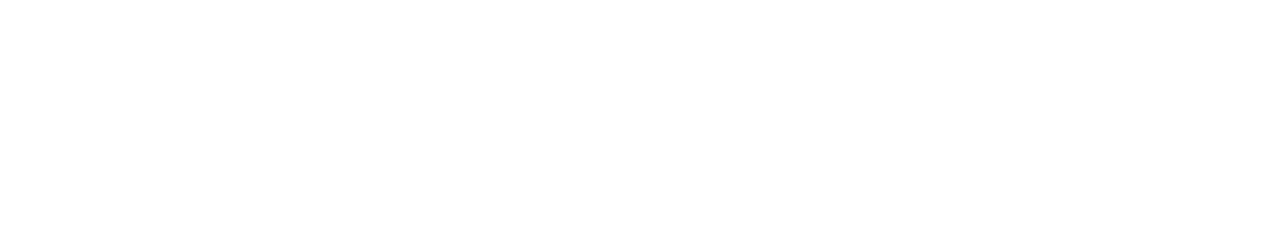
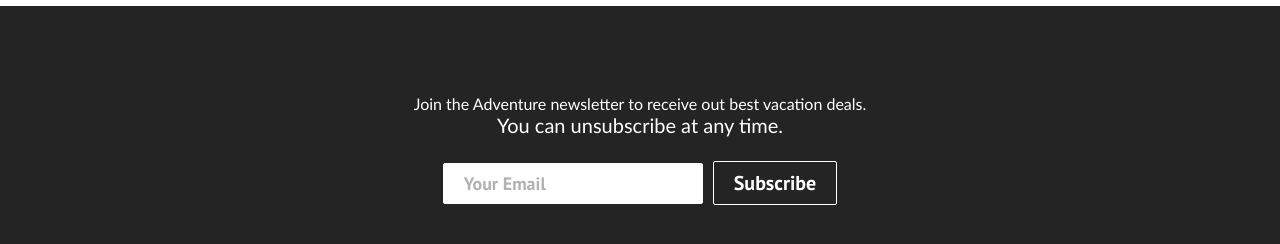
Before and after one commit to yoga1234/react-website-tutorial, a React (Create React App) app: page / in a window 1280 px wide. Shown: the part 1919-2163 px from the top of the page. Before the commit the page ends 1925 px from the top, so only its background shows below. Built offline with nearby package versions, Linux system fonts and the light colour scheme.

Commit message:
adding footer section and styles

```diff
--- /dev/null
+++ b/src/components/Footer.css
@@ -0,0 +1,163 @@
+.footer-container {
+  background-color: #242424;
+  padding: 4rem 0 2rem 0;
+  display: flex;
+  flex-direction: column;
+  justify-content: center;
+  align-items: center;
+}
+
+.footer-subscription {
+  display: flex;
+  flex-direction: column;
+  justify-content: center;
+  align-items: center;
+  text-align: center;
+
+  margin-bottom: 24px;
+  padding: 24px;
+  color: #fff;
+}
+
+.footer-subscription > p {
+  font-family: 'Trebuchet MS', 'Lucida Sans Unicode', 'Lucida Grande',
+    'Lucida Sans', Arial, sans-serif;
+}
+
+.footer-subscription-heading {
+  margin-bottom: 24px;
+  font-size: 24px;
+}
+
+.footer-subscription-text {
+  margin-bottom: 24px;
+  font-size: 20px;
+}
+
+.footer-input {
+  padding: 8px 20px;
+  border-radius: 2px;
+  margin-right: 10px;
+  outline: none;
+  border: none;
+  font-size: 18px;
+  margin-bottom: 16px;
+  border: 1px solid #fff;
+}
+
+.footer-links {
+  width: 100%;
+  max-width: 1000px;
+  display: flex;
+  justify-content: center;
+}
+
+.footer-link-wrapper {
+  display: flex;
+}
+
+.footer-link-items {
+  display: flex;
+  flex-direction: column;
+  align-items: flex-start;
+  margin: 16px;
+  text-align: left;
+  width: 160px;
+  box-sizing: border-box;
+}
+
+.footer-link-items h2 {
+  margin-bottom: 16px;
+}
+
+.footer-link-items > h2 {
+  color: #fff;
+}
+
+.footer-link-items a {
+  color: #fff;
+  text-decoration: none;
+  margin-bottom: 0.5rem;
+}
+
+.footer-link-items a:hover {
+  color: #e9e9e9;
+  transition: 0.3s ease-out;
+}
+
+.footer-email-form h2 {
+  margin-bottom: 2rem;
+}
+
+.footer-input::placeholder {
+  color: #b1b1b1;
+}
+
+/* Social Icons */
+.social-icon-link {
+  color: #fff;
+  font-size: 24px;
+}
+
+.social-media {
+  max-width: 1000px;
+  width: 100%;
+}
+
+.social-media-wrap {
+  display: flex;
+  justify-content: space-between;
+  align-items: center;
+  width: 90%;
+  max-width: 1000px;
+  margin: 40px auto 0 auto;
+}
+
+.social-icons {
+  display: flex;
+  justify-content: space-between;
+  align-items: center;
+  width: 240px;
+}
+
+.social-logo {
+  color: #fff;
+  justify-self: start;
+  margin-left: 20px;
+  cursor: pointer;
+  text-decoration: none;
+  font-size: 2rem;
+  display: flex;
+  align-items: center;
+  margin-bottom: 16px;
+}
+
+.website-rights {
+  color: #fff;
+  margin-bottom: 16px;
+}
+
+@media screen and (max-width: 820px) {
+  .footer-links {
+    padding-top: 2rem;
+  }
+
+  .footer-input {
+    width: 100%;
+  }
+
+  .btn {
+    width: 100%;
+  }
+
+  .footer-link-wrapper {
+    flex-direction: column;
+  }
+
+  .social-media-wrap {
+    flex-direction: column;
+  }
+}
+
+@media screen and (max-width: 768px) {
+}
--- /dev/null
+++ b/src/components/Footer.js
@@ -0,0 +1,31 @@
+import React from "react";
+import { Button } from "./Button";
+import "./Footer.css";
+
+function Footer() {
+  return (
+    <div className="footer-container">
+      <section className="footer-subscription">
+        <p className="footer-sunscription-heading">
+          Join the Adventure newsletter to receive out best vacation deals.
+        </p>
+        <p className="footer-subscription-text">
+          You can unsubscribe at any time.
+        </p>
+        <div className="input-areas">
+          <form>
+            <input
+              type="email"
+              name="email"
+              placeholder="Your Email"
+              className="footer-input"
+            />
+            <Button buttonStyle="btn--outline">Subscribe</Button>
+          </form>
+        </div>
+      </section>
+    </div>
+  );
+}
+
+export default Footer;
--- a/src/components/pages/Home.js
+++ b/src/components/pages/Home.js
@@ -1,5 +1,6 @@
 import "../../App.css";
 import Cards from "../Cards";
+import Footer from "../Footer";
 import HeroSection from "../HeroSection";
 
 function Home() {
@@ -7,6 +8,7 @@
     <>
       <HeroSection />
       <Cards />
+      <Footer />
     </>
   );
 }
```
